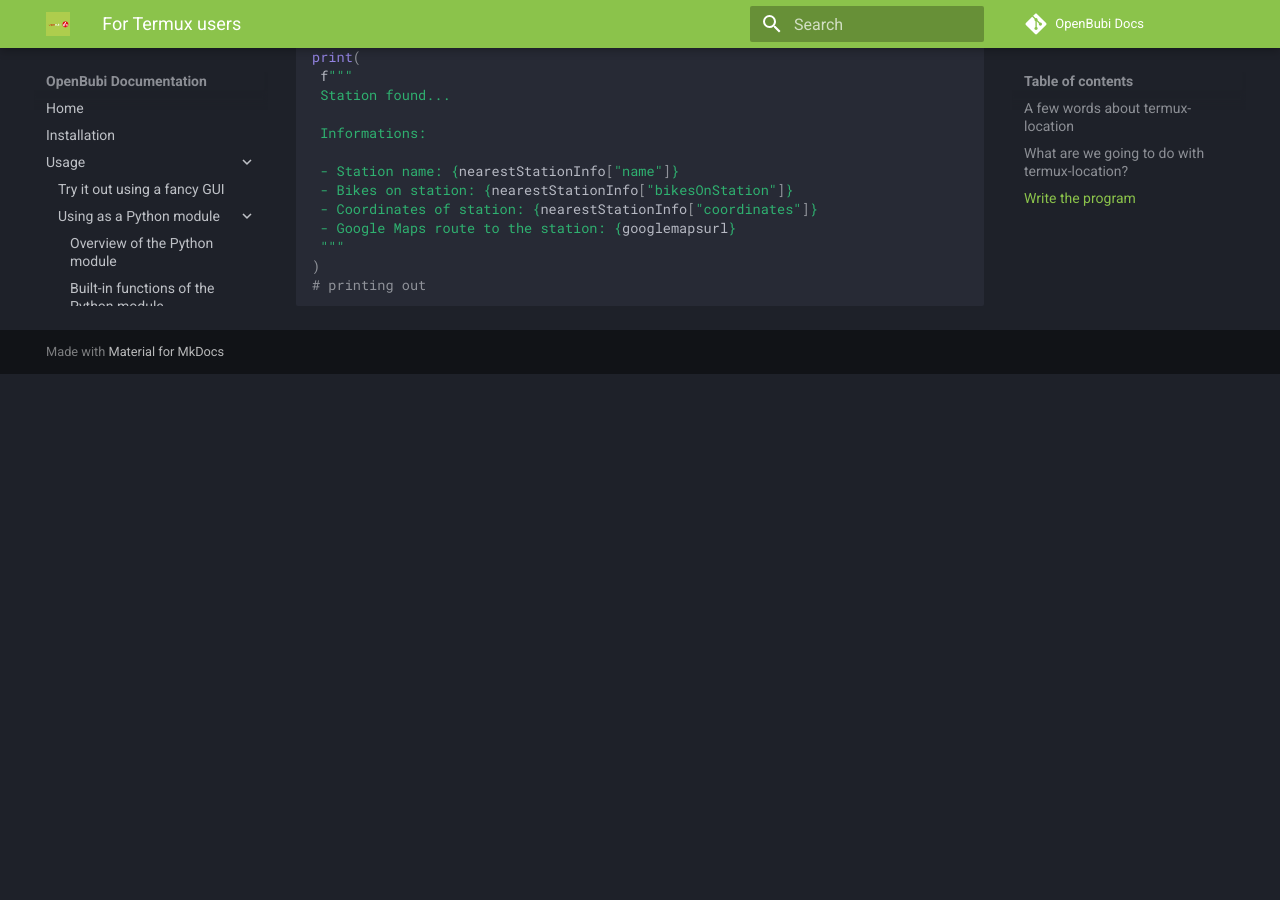
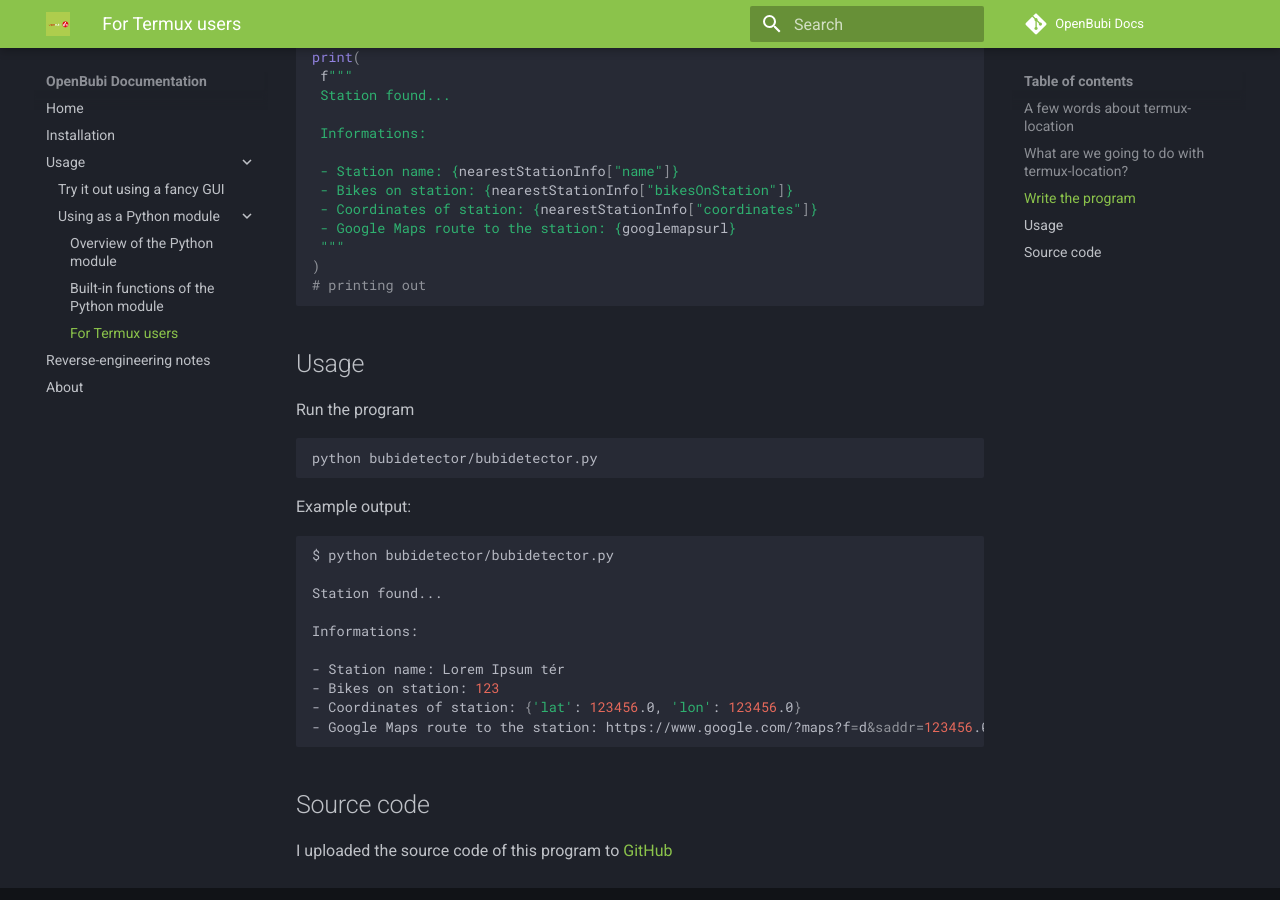
Before and after one commit to PiciAkk/OpenBubi-Docs, an MkDocs documentation site: the page built from docs/usage/pymodule/termux.md, in a window 1280 px wide and 900 px high, scrolled down 3019 px. Built offline with MkDocs 1.6.1 and Material for MkDocs 9.7.7, drawn with Linux system fonts in a browser that asks for light colours; comment, search, counter and statistics services are not loaded; before the commit the page ends 3393 px from its top, so only the background shows below that; some of the changed text lies outside the part shown.

````diff
--- a/docs/usage/pymodule/termux.md
+++ b/docs/usage/pymodule/termux.md
@@ -42,7 +42,7 @@
 First of all, make a new Python script in the cloned folder
 
 ```bash
-touch bubidetector.py
+mkdir bubidetector && touch bubidetector/bubidetector.py
 ```
 
 Then import all the necessary modules in the newly created program/script
@@ -158,3 +158,30 @@
 )
 # printing out
 ```
+
+## Usage
+
+Run the program
+
+```bash
+python bubidetector/bubidetector.py
+```
+
+Example output:
+
+```bash
+$ python bubidetector/bubidetector.py
+
+Station found...
+
+Informations:
+
+- Station name: Lorem Ipsum tér
+- Bikes on station: 123
+- Coordinates of station: {'lat': 123456.0, 'lon': 123456.0}
+- Google Maps route to the station: https://www.google.com/?maps?f=d&saddr=123456.0%2C123456.0&daddr=123456.0%2C123456.0&dirflg=d
+```
+
+## Source code
+
+I uploaded the source code of this program to [GitHub](https://github.com/PiciAkk/OpenBubi/blob/main/bubidetector/bubidetector.py)
````
Also changed, not shown: 1 other file.
